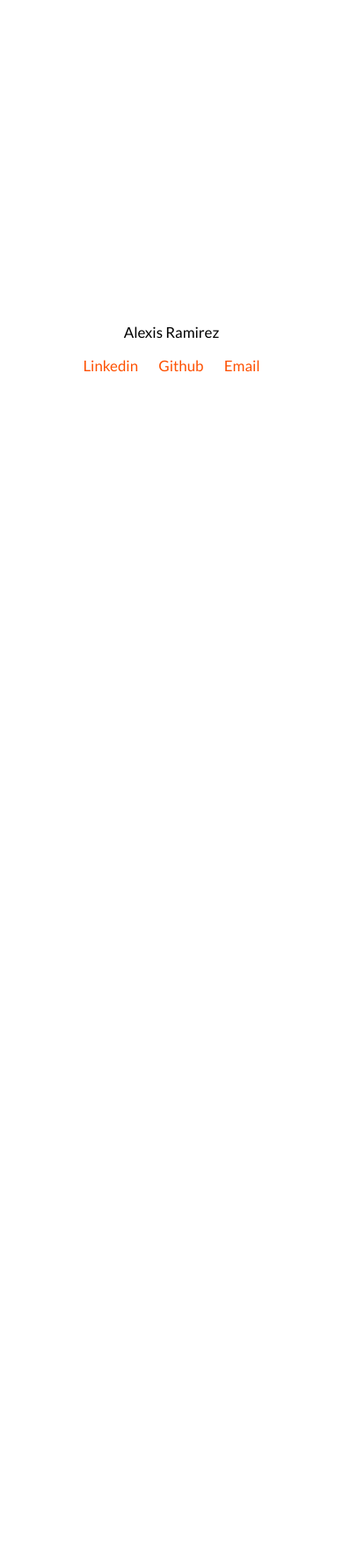
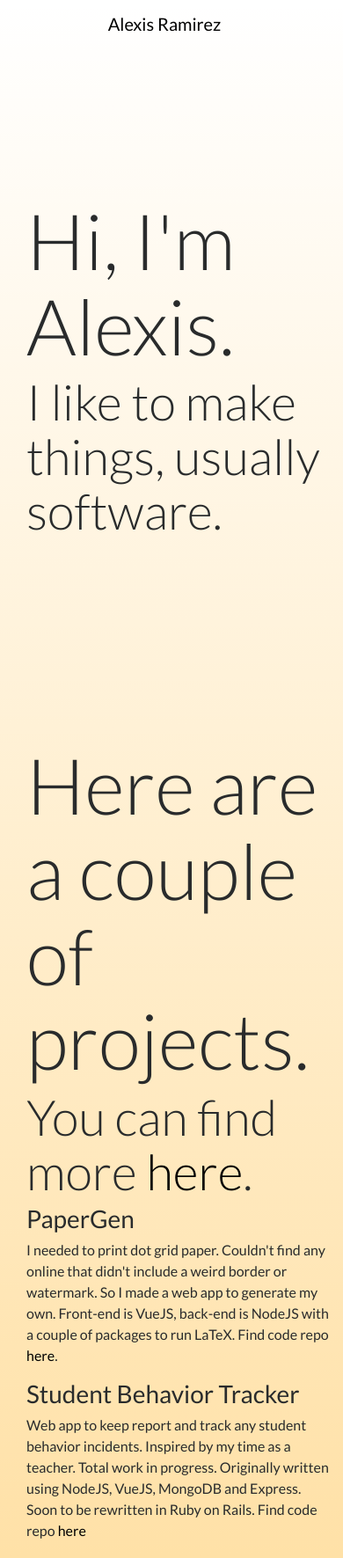
Before and after one commit to alexisr93/alexisr93.github.io, a plain HTML site: page index.html in a window 390 px wide. Shown: the top 1771 px of the page at 88% size. Before the commit the page ends 844 px from the top, so only its background shows below. Drawn offline with nearby package versions, Linux system fonts and the light colour scheme.

Commit message:
Updated to new version of website

```diff
--- /dev/null
+++ b/custom.css
@@ -0,0 +1,30 @@
+@import url('https://fonts.googleapis.com/css?family=Lato:300');
+
+body{
+  font-family: 'Lato', sans-serif;
+  background: linear-gradient(to bottom, rgba(255,0,0,0), rgba(255,168,0,.5));
+}
+#about{
+  height: 100vh;
+}
+#nav{
+  text-align: right;
+}
+#projects{
+  height:100vh;
+}
+#contact{
+  height: 100vh;
+}
+a:-webkit-any-link {
+    color: black;
+}
+.row{
+  margin-left: 0px;
+  display: flex;
+  align-items: center;
+}
+#projectRow{
+  margin-top: 0px;
+  padding-top: 0px;
+}
--- a/index.html
+++ b/index.html
@@ -1,17 +1,97 @@
-<!DOCTYPE html>
+<!doctype html>
 <html lang="en">
 <head>
+  <!-- Required meta tags -->
   <meta charset="utf-8">
-  <link rel="stylesheet" href="style.css">
+  <meta name="viewport" content="width=device-width, initial-scale=1, shrink-to-fit=no">
+  <link href="https://fonts.googleapis.com/css?family=Lato" rel="stylesheet">
+
+  <!-- Bootstrap CSS -->
+  <link rel="stylesheet" href="https://maxcdn.bootstrapcdn.com/bootstrap/4.0.0-beta.3/css/bootstrap.min.css" integrity="sha384-Zug+QiDoJOrZ5t4lssLdxGhVrurbmBWopoEl+M6BdEfwnCJZtKxi1KgxUyJq13dy" crossorigin="anonymous">
+  <link href="custom.css" rel="stylesheet">
 </head>
+
 <body>
-  <div id="container">
-    <p>Alexis Ramirez</p>
-    <div id="links">
-        <a href="https://linkedin.com/in/alexisr93">Linkedin</a>
-        <a href="https://github.com/alexisr93">Github</a>
-        <a href="mailto:alexisr1993@gmail.com">Email</a>
+
+  <nav id="nav" class="navbar navbar-expand-md fixed-top">
+    <div class="container d-flex flex-column flex-md-row justify-content-between">
+      <a class="navbar-brand" href="#">Alexis Ramirez</a>
+      <button class="navbar-toggler" type="button" data-toggle="collapse" data-target="#navbarsExampleDefault" aria-controls="navbarsExampleDefault" aria-expanded="false" aria-label="Toggle navigation">
+        <span class="navbar-toggler-icon"></span>
+      </button>
+      <div class="collapse navbar-collapse" id="navbarsExampleDefault">
+        <ul class="navbar-nav mr-auto">
+          <li class="nav-item active">
+            <a class="nav-link" href="#about">About</a>
+          </li>
+          <li class="nav-item">
+            <a class="nav-link" href="#projects">Projects</a>
+          </li>
+          <li class="nav-item">
+            <a class="nav-link" href="#contact">Contact</a>
+          </li>
+        </ul>
+      </div>
     </div>
-  </div>
+
+  </nav>
+
+  <main role="main">
+    <div id="about">
+      <div class="container h-100">
+        <div class="row h-100 align-items-center">
+          <div class="col-md-8">
+            <h1 class="display-2">Hi, I'm Alexis. </h1>
+            <h1 class="display-4">I like to make things, usually software.</h1>
+
+          </div>
+        </div>
+      </div>
+    </div>
+
+    <div id="projects">
+      <div name="projects" class="container h-100">
+        <div class="row h-100 align-items-center">
+            <div class="col-md-12">
+              <h1 class="display-2">Here are a couple of projects. </h1>
+              <h1 id="githubLink" class="display-4">You can find more <a href="http://github.com/alexisr93">here</a>.</h1>
+            </div>
+            <div class="col-md-6">
+              <h3>PaperGen</h3>
+              <p>I needed to print dot grid paper. Couldn't find any online that didn't include a weird border or watermark. So I made a web app to generate my own. Front-end is VueJS, back-end is NodeJS with a couple of packages to run LaTeX. Find code repo <a href="https://github.com/alexisr93/papergen-vuejs">here</a>.</p>
+            </div>
+            <div class="col-md-6">
+              <h3>Student Behavior Tracker</h3>
+              <p>Web app to keep report and track any student behavior incidents. Inspired by my time as a teacher. Total work in progress. Originally written using NodeJS, VueJS, MongoDB and Express. Soon to be rewritten in Ruby on Rails. Find code repo <a href="https://github.com/alexisr93/bapp">here</a></p>
+            </div>
+        </div>
+      </div>
+    </div>
+
+    <div id="contact">
+      <div name="contact" class="container h-100">
+        <div class="container h-100">
+          <div class="row h-100 align-items-center">
+            <div class="col-md-8">
+              <h1 class="display-4"><a href="https://www.linkedin.com/in/alexisr93/">Linkedin</a>.</h1>
+              <h1 class="display-4"><a href="http://github.com/alexisr93">Github</a>.</h1>
+              <h1 class="display-4"><a href="mailto:alexisr1993@gmail.com">Email</a>.</h1>
+            </div>
+          </div>
+        </div>
+      </div>
+
+    </div>
+  </main>
+  <!-- Move footer into the bottom of contact, eventually -->
+  <footer class="container">
+    <p>&copy; Alexis Ramirez 2018</p>
+  </footer>
+
+  <!-- Optional JavaScript -->
+  <!-- jQuery first, then Popper.js, then Bootstrap JS -->
+  <!--<script src="https://code.jquery.com/jquery-3.2.1.slim.min.js" integrity="sha384-KJ3o2DKtIkvYIK3UENzmM7KCkRr/rE9/Qpg6aAZGJwFDMVNA/GpGFF93hXpG5KkN" crossorigin="anonymous"></script>
+  <script src="https://cdnjs.cloudflare.com/ajax/libs/popper.js/1.12.9/umd/popper.min.js" integrity="sha384-ApNbgh9B+Y1QKtv3Rn7W3mgPxhU9K/ScQsAP7hUibX39j7fakFPskvXusvfa0b4Q" crossorigin="anonymous"></script> -->
+  <script src="https://maxcdn.bootstrapcdn.com/bootstrap/4.0.0-beta.3/js/bootstrap.min.js" integrity="sha384-a5N7Y/aK3qNeh15eJKGWxsqtnX/wWdSZSKp+81YjTmS15nvnvxKHuzaWwXHDli+4" crossorigin="anonymous"></script>
 </body>
 </html>
--- a/style.css
+++ /dev/null
@@ -1,29 +0,0 @@
-@import url('https://fonts.googleapis.com/css?family=Lato');
-
-body {
-  height: 90vh;
-  display: flex;
-  align-items: center;
-  justify-content: center;
-  text-align: center;
-  background-color: white;
-  font-family: 'Lato', sans-serif;
-  font-size: 2vh;
-}
-#links{
-  word-spacing: 20px;
-}
-a:link{
-  color: #fe5000;
-  text-decoration: none;
-}
-a:visited {
-  color: #fe5000;
-  background-color: transparent;
-  text-decoration: none;
-}
-a:hover {
-  color: white ;
-  background-color: black;
-  text-decoration: none;
-}
```
